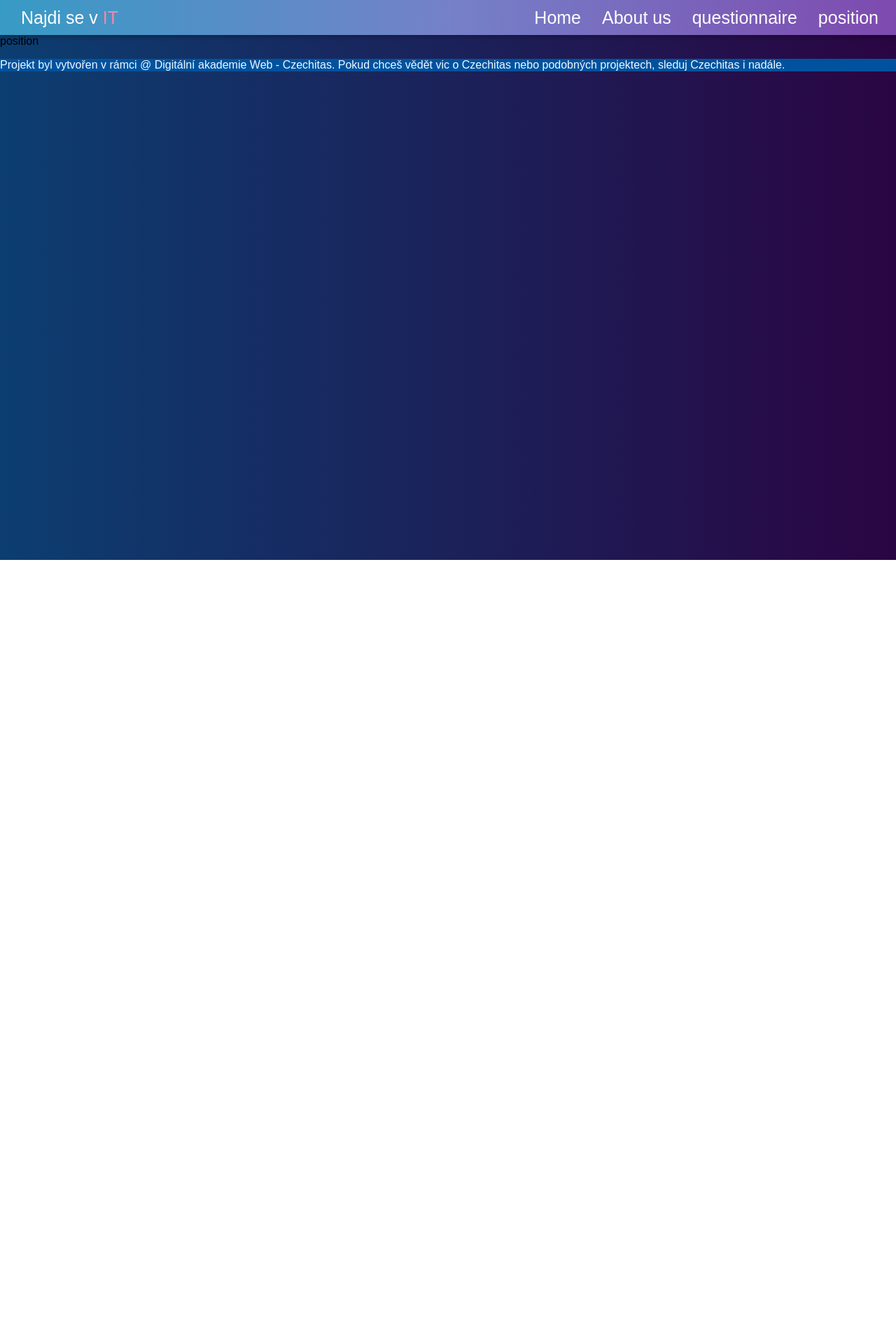
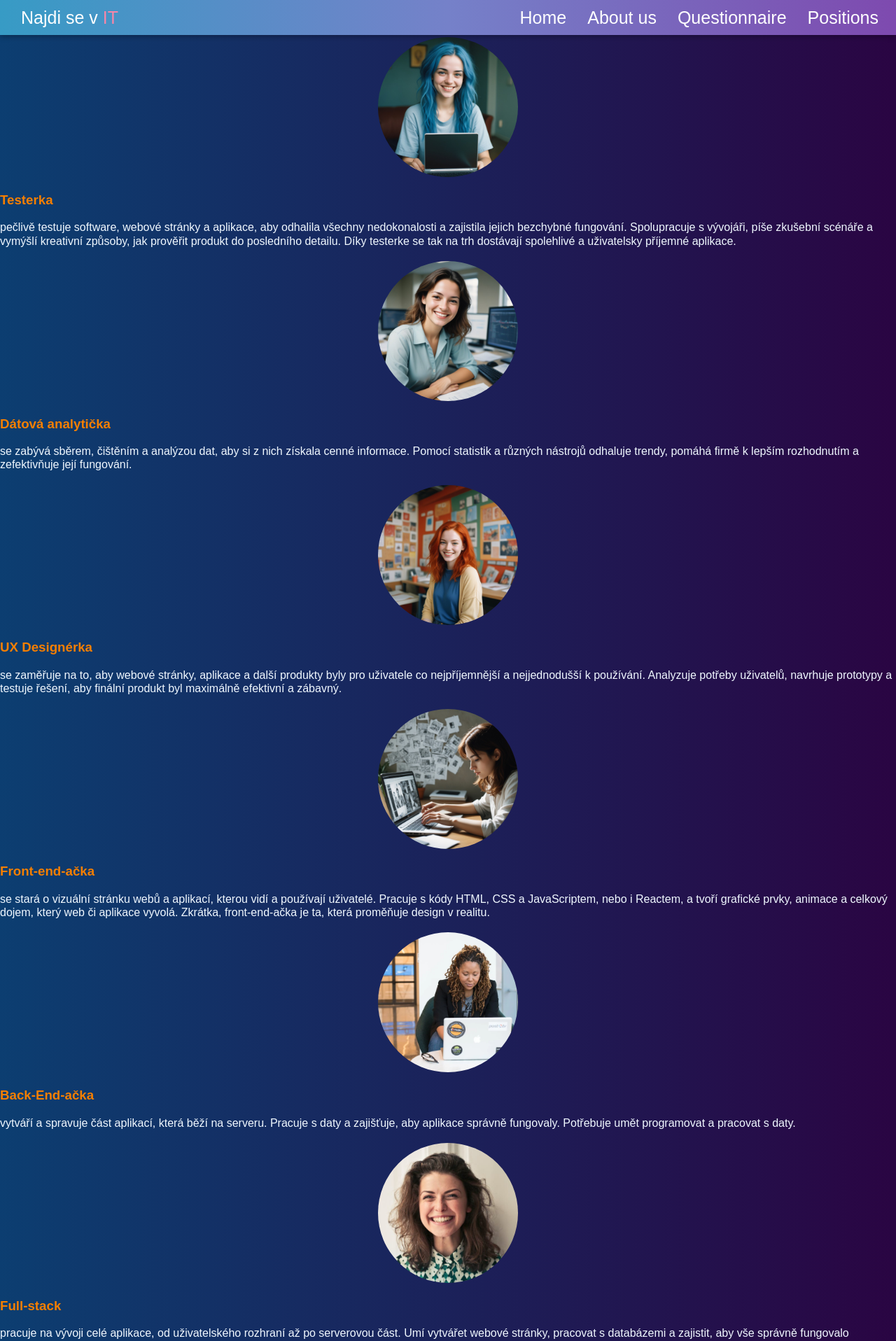
Before and after one commit to Marii125/hackathon, a React (Vite) app: page /position in a window 1280 px wide. Shown: the top 1916 px of the page at 70% size. Before the commit the page ends 800 px from the top, so only its background shows below. Built offline with nearby package versions, Linux system fonts and the light colour scheme.

Commit message:
added images, pages About Us and Positions

```diff
--- a/package.json
+++ b/package.json
@@ -11,7 +11,8 @@
   "dependencies": {
     "react": "^18.2.0",
     "react-dom": "^18.2.0",
-    "react-router-dom": "^6.23.1"
+    "react-router-dom": "^6.23.1",
+    "styled-components": "^6.1.11"
   },
   "devDependencies": {
     "@types/react": "^18.2.15",
--- a/src/components/Description/index.jsx
+++ b/src/components/Description/index.jsx
@@ -1,3 +1,7 @@
+import "./styles.css";
+
+
+
 export const Description = ({ description, title }) => {
   return (
     <div>
--- /dev/null
+++ b/src/components/Description/styles.css
@@ -0,0 +1,8 @@
+h3{
+   color: #f67f00;
+}
+
+p{
+line-height: 1.2rem;
+
+}
--- a/src/components/Navigation/navigation.jsx
+++ b/src/components/Navigation/navigation.jsx
@@ -23,12 +23,12 @@ export const Navigation = () => {
             </li>
             <li className="nav__li">
               <Link to="/questionnaire" className="nav__link">
-                questionnaire
+                Questionnaire
               </Link>
             </li>
             <li className="nav__li">
               <Link to="/position" className="nav__link">
-                position
+                Positions
               </Link>
             </li>
           </ul>
@@ -48,12 +48,12 @@ export const Navigation = () => {
           </li>
           <li className="nav__li">
             <Link to="/questionnaire" className="nav__link">
-              questionnaire
+              Questionnaire
             </Link>
           </li>
           <li className="nav__li">
             <Link to="/position" className="nav__link">
-              position
+              Positions
             </Link>
           </li>
         </ul>
--- a/src/components/Profile/index.jsx
+++ b/src/components/Profile/index.jsx
@@ -1,9 +1,12 @@
 import { ProfileImage } from '../ProfileImage';
 import { Description } from '../Description';
+import "./styles.css";
 
-export const Profile = ({ imagepath, description, title }) => {
+
+
+export const Profile = ({imagepath, description, title}) => {
   return (
-    <div>
+    <div className="profiledesign">
       <ProfileImage imagepath={imagepath} />
       <Description description={description} title={title} />
     </div>
--- /dev/null
+++ b/src/components/Profile/styles.css
@@ -0,0 +1,3 @@
+.profiledesign {
+  color: aliceblue;
+}
--- a/src/components/ProfileImage/index.jsx
+++ b/src/components/ProfileImage/index.jsx
@@ -1,3 +1,8 @@
+import "./styles.css";
+
 export const ProfileImage = ({ imagepath }) => {
-  return <img src={imagepath} alt="profile photo of woman" />;
+
+  console.log(imagepath)
+  return <img className="image-position" src={imagepath} alt="profile photo of woman" />;
+
 };
--- /dev/null
+++ b/src/components/ProfileImage/styles.css
@@ -0,0 +1,14 @@
+.image-position {
+  border-radius: 50%;
+  width: 100%;
+  max-width: 200px;
+  height: auto;
+  display: block;
+  margin: auto;
+  border: 3px solid rgba(0, 0, 0, 0);
+
+}
+
+.image-position:hover {
+  border: 3px solid #6f6bb3;
+}
--- a/src/data/dataPositionsCreator.js
+++ b/src/data/dataPositionsCreator.js
@@ -1,63 +1,63 @@
 export const Positions = {
   testerka: {
     id: 'testerka',
-    image: '',
+    imagepath: './profileImage/testerka.jpeg',
     title: 'Testerka',
     description:
       'pečlivě testuje software, webové stránky a aplikace, aby odhalila všechny nedokonalosti a zajistila jejich bezchybné fungování. Spolupracuje s vývojáři, píše zkušební scénáře a vymýšlí kreativní způsoby, jak prověřit produkt do posledního detailu. Díky testerke se tak na trh dostávají spolehlivé a uživatelsky příjemné aplikace.',
   },
   analyticka: {
     id: 'analyticka',
-    image: '',
+    imagepath: './profileImage/datovaanalyticka.jpeg',
     title: 'Dátová analytička',
     description:
       'se zabývá sběrem, čištěním a analýzou dat, aby si z nich získala cenné informace. Pomocí statistik a různých nástrojů odhaluje trendy, pomáhá firmě k lepším rozhodnutím a zefektivňuje její fungování.',
   },
   ux: {
     id: 'ux',
-    image: '',
+    imagepath: './profileImage/uxdesignerka.jpeg',
     title: 'UX Designérka',
     description:
       'se zaměřuje na to, aby webové stránky, aplikace a další produkty byly pro uživatele co nejpříjemnější a nejjednodušší k používání. Analyzuje potřeby uživatelů, navrhuje prototypy a testuje řešení, aby finální produkt byl maximálně efektivní a zábavný.',
   },
   frontend: {
     id: 'frontend',
-    image: '',
+    imagepath: './profileImage/frontendacka.jpeg',
     title: 'Front-end-ačka',
     description:
       'se stará o vizuální stránku webů a aplikací, kterou vidí a používají uživatelé. Pracuje s kódy HTML, CSS a JavaScriptem, nebo i Reactem, a tvoří grafické prvky, animace a celkový dojem, který web či aplikace vyvolá. Zkrátka, front-end-ačka je ta, která proměňuje design v realitu.',
   },
   backend: {
     id: 'backend',
-    image: '',
+    imagepath: './profileImage/backend_color.jpg',
     title: 'Back-End-ačka',
     description:
       'vytváří a spravuje část aplikací, která běží na serveru. Pracuje s daty a zajišťuje, aby aplikace správně fungovaly. Potřebuje umět programovat a pracovat s daty.',
   },
   fullstack: {
     id: 'fullstack',
-    image: '',
+    imagepath: './profileImage/full-stack_color.jpg',
     title: 'Full-stack',
     description:
       'pracuje na vývoji celé aplikace, od uživatelského rozhraní až po serverovou část. Umí vytvářet webové stránky, pracovat s databázemi a zajistit, aby vše správně fungovalo dohromady. Potřebuje znalosti jak v oblasti designu, tak v programování.',
   },
   techsupport: {
     id: 'techsupport',
-    image: '',
+    imagepath: './profileImage/technicalsupport.jpg',
     title: 'Technická podpora',
     description:
       'pomáhá uživatelům řešit technické problémy s počítači, softwarem a dalšími zařízeními. Odpovídá na dotazy, diagnostikuje a opravuje chyby, a poskytuje návody k použití. Musí mít dobré komunikační dovednosti a znalosti o IT systémech.',
   },
   devops: {
     id: 'devops',
-    image: '',
+    imagepath: './profileImage/devops_color.jpg',
     title: 'DevOps inženírka',
     description:
       'spojuje týmy vývoje a provozu, aby zefektivnila procesy tvorby softwaru. Automatizuje úkoly, stará se o nasazení aplikací a zajišťuje, že vše funguje hladce. Sleduje a spravuje infrastrukturu a rychle řeší problémy. Potřebuje dovednosti v programování, správě verzí a automatizaci procesů.',
   },
   cybersecurity: {
     id: 'cybersecurity',
-    image: '',
+    imagepath: './profileImage/cybersecurity_color.jpg',
     title: 'Analytička kyberbezpečnosti',
     description:
       'chrání digitální data organizace před kybernetickými hrozbami. Sleduje systémy kvůli narušení bezpečnosti, analyzuje hrozby a rychle reaguje na vzniknuté problémy. Jeho práce zahrnuje provádění bezpečnostních hodnocení, sledování nových kybernetických hrozeb, a vzdělávání zaměstnanců o nejlepších postupech. Potřebuje znalost bezpečnostních nástrojů a silné analytické schopnosti.',
--- a/src/data/dataProfilesCreater.js
+++ b/src/data/dataProfilesCreater.js
@@ -1,7 +1,7 @@
 export const profilesData = {
   alca: {
     id: 'alca',
-  image: '',
+    imagepath: './profileImage/martina.jpg',
     title: 'Martina Bujasová',
     description:
       'Ráda se učím novým věcem a přijímám nové výzvy. Baví mě cestování a objevování nových míst, hlavně restaurací, protože mám ráda dobré jídlo.Moje začátky byly takové, že jsem začala vyhledávat videokurzy, kde jsem se naučila základy HTML, CSS a javaScriptu. Vyhledávala jsem různé stránky, kde jsem se snažila více porozumět fungování kódu. Čim déle jsem vytvářela webové stránky ve volném čase tím více jsem zjišťovala, že to chci v životě dělat. A jsem ráda, že jsem součástí Da Web, protože se můžu více rozvíjet v tomto oboru.',
@@ -9,7 +9,7 @@ export const profilesData = {
   },
   matka: {
     id: 'matka',
-  image: '',
+    imagepath: './profileImage/alenka.jpg',
     title: 'Alena Kadecká',
     description:
       'Pochádzam zo Slovenska a žijem v Českej republike už nejaký ten rok. Milujem všetko, čo súvisí s kreativitou, Talianskom, Španielskom, či knihami. Rada sa učím cudzie jazyky, tak sa veľmi teším, že v IT spoznávam aj "iný" druh jazykov ako len tie cudzie. DA Web nie je mojou prvou skúsenosťou s Czechitas. Pred DA Web som si prešla UX Designom a Kóderkou. Aktuálne si neviem predstaviť, čo by ma viac bavilo ako tvorba grafického dizajnu a vývoj webu.',
--- a/src/pages/Position/position.jsx
+++ b/src/pages/Position/position.jsx
@@ -1,3 +1,28 @@
+import { Positions } from "../../data/dataPositionsCreator";
+import { Profile } from "../../components/Profile";
+
+
 export const Position = () => {
-  return <div>position</div>;
+
+
+
+  return (
+
+    Object.values(Positions).map((creator) => {
+      return (
+
+        <Profile
+        key={creator.title}
+        imagepath={creator.imagepath}
+        title={creator.title}
+        description={creator.description}
+        />
+
+
+
+      )}),
+
+
+
+  );
 };
```
Also changed, not shown: public/profileImage/technicalsupport.jpg (added). Lines whose indentation alone changed are shown as unchanged.
